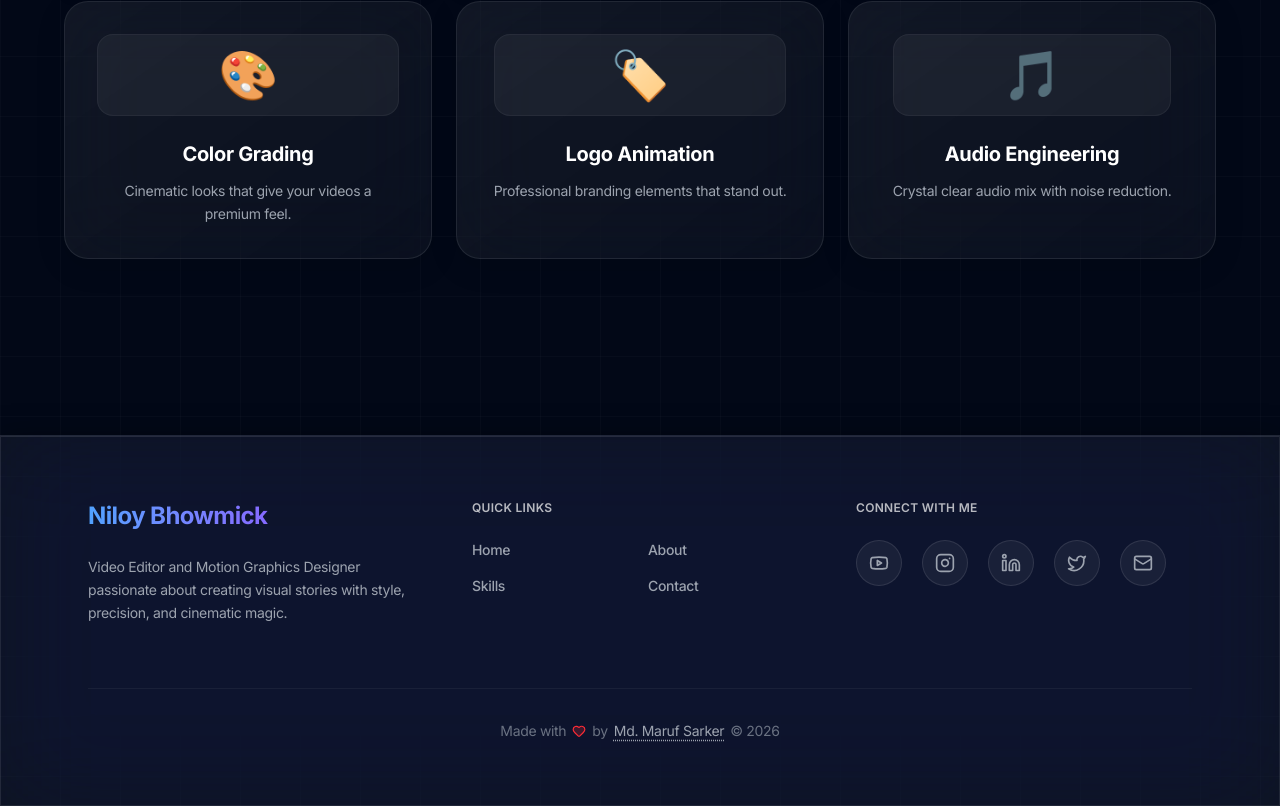
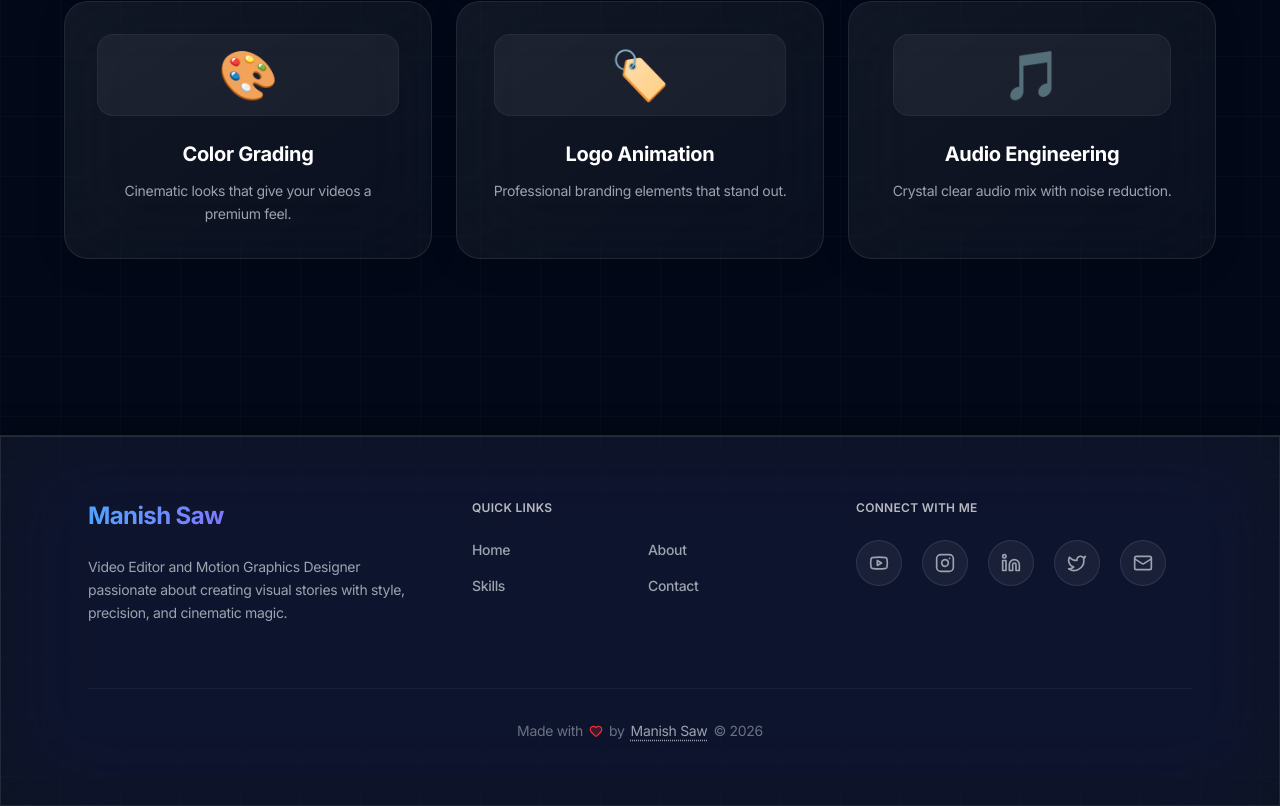
Before and after one commit to Manish8473/Manish-Saw-yt, a Next.js app: page / in a window 1280 px wide. Shown: the part 2704-3510 px from the top of the page. Built offline with nearby package versions, Linux system fonts and the light colour scheme.

Commit message:
Update footer.tsx

```diff
--- a/src/components/footer.tsx
+++ b/src/components/footer.tsx
@@ -48,7 +48,7 @@
           {/* Brand */}
           <div className="space-y-6">
             <h3 className="text-2xl font-bold tracking-tight bg-gradient-to-r from-blue-400 to-purple-600 bg-clip-text text-transparent">
-              Niloy Bhowmick
+              Manish Saw
             </h3>
             <p className="text-gray-400 text-sm leading-relaxed max-w-xs">
               Video Editor and Motion Graphics Designer passionate about
@@ -121,12 +121,12 @@
           <p className="text-gray-500 text-sm flex items-center justify-center gap-1.5">
             Made with <Heart className="text-red-500 fill-red-500/20" size={14} /> by{" "}
             <a
-              href="https://www.linkedin.com/in/mdmarufsarker/"
+              href="https://www.linkedin.com/in/ManishSaw/"
               target="_blank"
               rel="noopener noreferrer"
               className="text-gray-400 hover:text-white transition-colors underline decoration-dotted underline-offset-4"
             >
-              Md. Maruf Sarker
+              Manish Saw
             </a>{" "}
             © {currentYear}
           </p>
```
